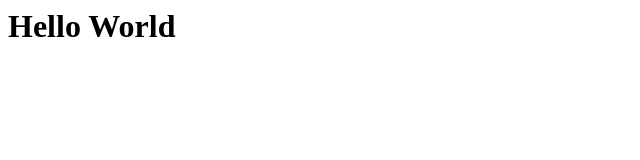
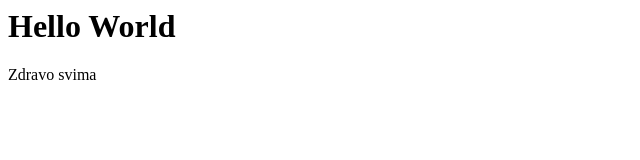
Before and after one commit to jovanovtata/gitBasics, a plain HTML site: page index.html in a window 1280 px wide. Shown: the full height of the page, 0-640 px from the left. Drawn offline with Linux system fonts and the light colour scheme.

Commit message:
Third commit

```diff
--- a/index.html
+++ b/index.html
@@ -1 +1,2 @@
 <h1>Hello World</h1>
+<p>Zdravo svima</p>
```
Also changed, not shown: 1 other file.
